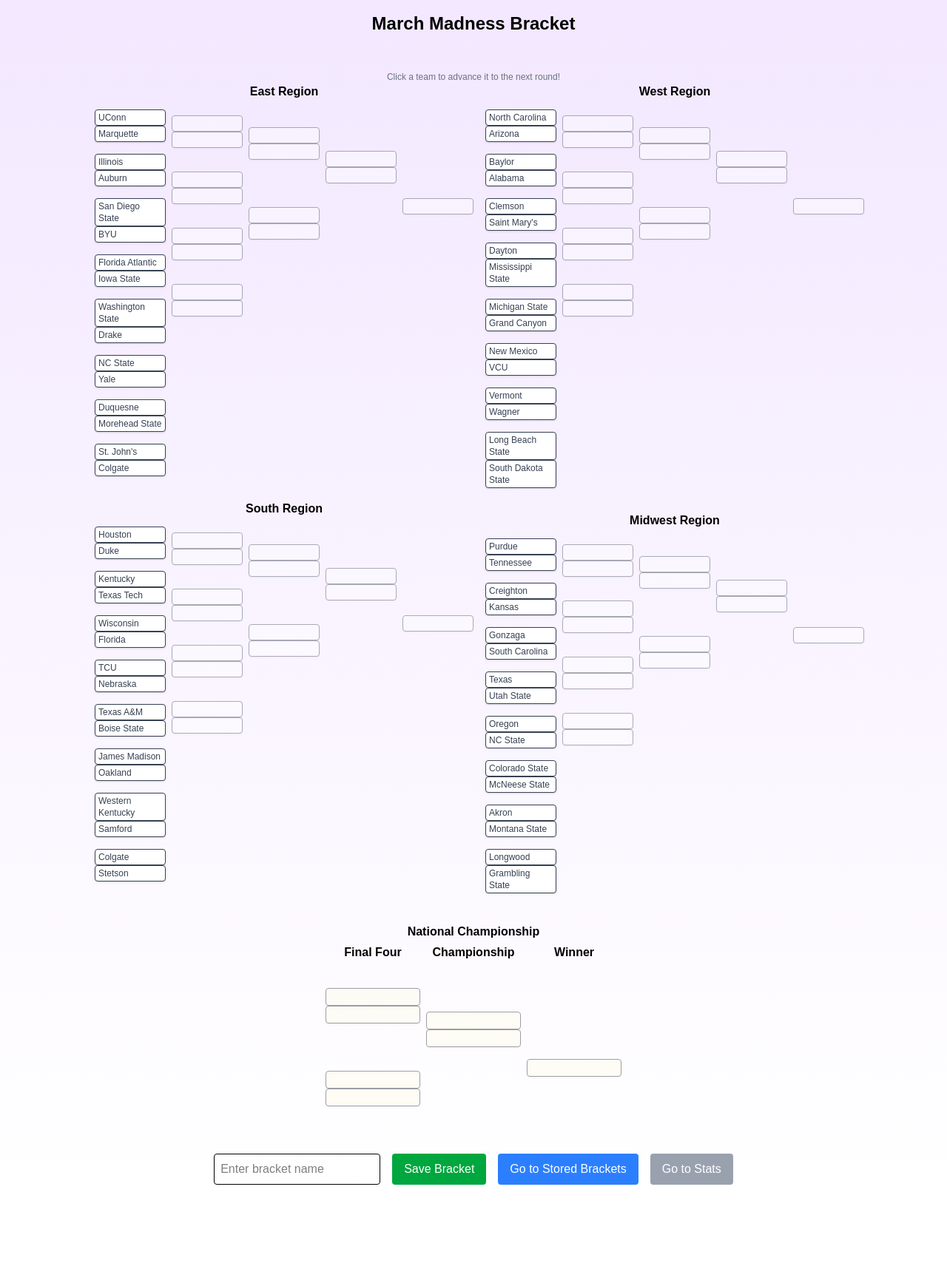
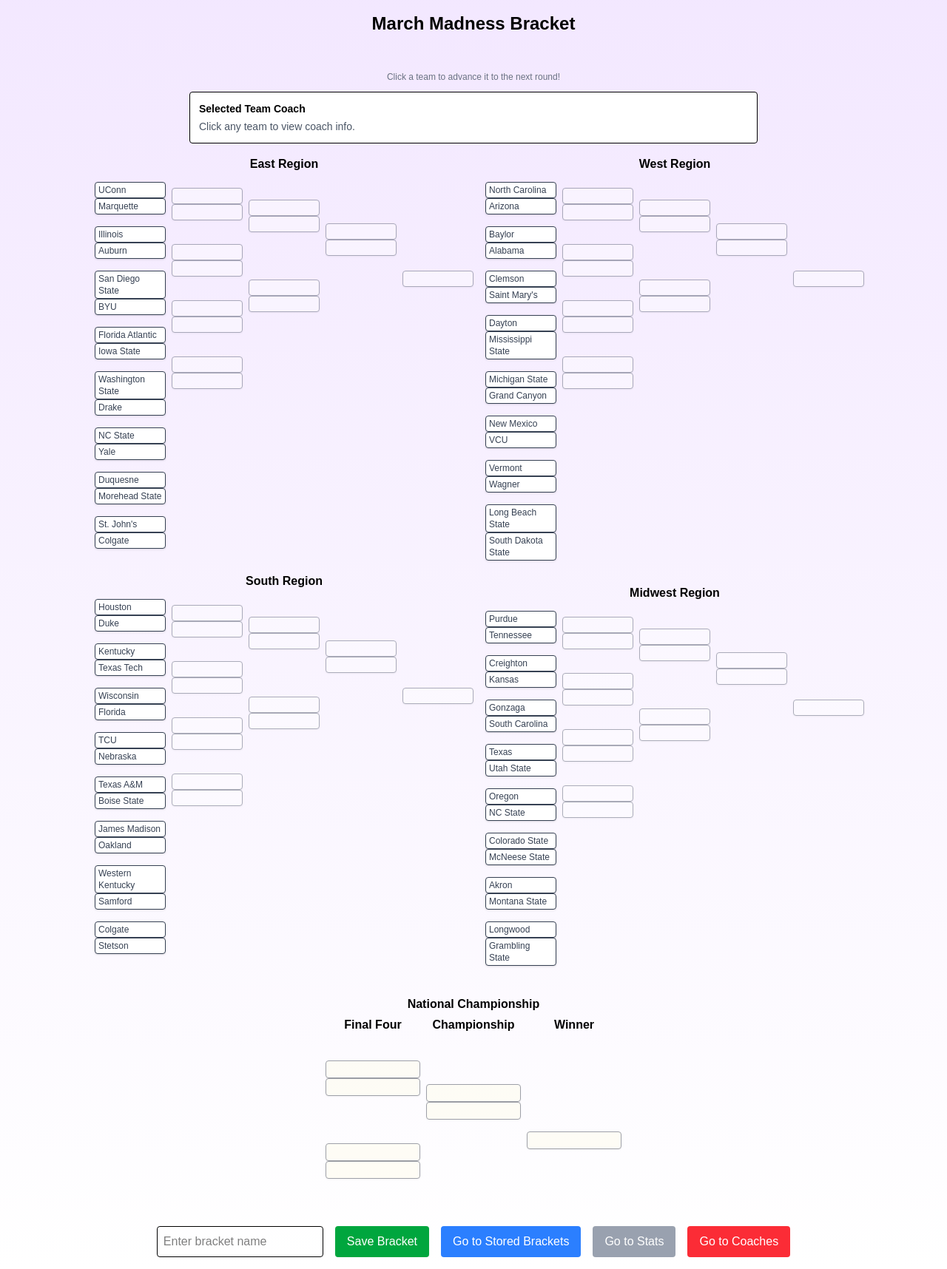
Before and after one commit to kennethsteuart/CS440-MadBracket, a Next.js app in the folder my-app/: page /bracket in a window 1280 px wide. Shown: the whole page at 74% size. Before the commit the page ends 1618 px from the top, so only its background shows below. Built offline with nearby package versions, Linux system fonts and the light colour scheme; no server answers.

Commit message:
Add coach information fetching and display

```diff
--- a/my-app/app/bracket/page.tsx
+++ b/my-app/app/bracket/page.tsx
@@ -6,6 +6,12 @@
 type Region = {
   name: string;
   teams: string[];
+};
+
+type CoachInfo = {
+  firstName: string;
+  lastName: string;
+  salary: string;
 };
 
 const regionNames = ["East", "West", "South", "Midwest"];
@@ -62,9 +68,53 @@
   return Math.pow(2, roundIdx) * 2; // was *1, now *2 for more spacing
 }
 
+function normalizeTeamName(name: string) {
+  return name.toLowerCase().replace(/[^a-z0-9]/g, "");
+}
+
 export default function BracketPage() {
   const router = useRouter();
   const [bracket, setBracket] = useState<string[][][]>(getInitialBracket());
+  const [coachByTeam, setCoachByTeam] = useState<Record<string, CoachInfo>>({});
+  const [selectedTeam, setSelectedTeam] = useState<string>("");
+  const [isCoachLoading, setIsCoachLoading] = useState<boolean>(true);
+  const [coachError, setCoachError] = useState<string>("");
+
+  React.useEffect(() => {
+    const loadCoaches = async () => {
+      setIsCoachLoading(true);
+      setCoachError("");
+      try {
+        const res = await fetch("http://localhost:5001/coaches");
+        if (!res.ok) {
+          const text = await res.text();
+          throw new Error(text || "Failed to load coaches");
+        }
+
+        const data = await res.json();
+        const mapped: Record<string, CoachInfo> = {};
+
+        data.forEach((row: any) => {
+          const coach = {
+            firstName: row.first_name,
+            lastName: row.last_name,
+            salary: row.salary,
+          };
+
+          mapped[normalizeTeamName(row.school_name)] = coach;
+          mapped[normalizeTeamName(row.team_name)] = coach;
+        });
+
+        setCoachByTeam(mapped);
+      } catch (err: any) {
+        setCoachError(err.message || "Unable to load coach data.");
+      } finally {
+        setIsCoachLoading(false);
+      }
+    };
+
+    loadCoaches();
+  }, []);
 
   // Advance a team to the next round (region or national)
   const handleAdvance = (regionIdx: number, round: number, slot: number) => {
@@ -76,6 +126,7 @@
         );
         const team = updated[regionIdx][round][slot];
         if (!team) return prev;
+        setSelectedTeam(team);
         const nextSlot = Math.floor(slot / 2);
         if (round < 2) {
           updated[regionIdx][round + 1][nextSlot] = team;
@@ -94,6 +145,7 @@
       );
       const team = updated[regionIdx][round][slot];
       if (!team) return prev;
+      setSelectedTeam(team);
       const nextSlot = Math.floor(slot / 2);
       updated[regionIdx][round + 1][nextSlot] = team;
       return updated;
@@ -205,10 +257,30 @@
     }
   };
 
+  const selectedCoach = selectedTeam
+    ? coachByTeam[normalizeTeamName(selectedTeam)]
+    : undefined;
+
   return (
     <main className="flex flex-col items-center justify-center min-h-screen p-4 bg-gradient-to-b from-purple-100 to-white">
       <h1 className="text-2xl font-bold mb-4 text-black">March Madness Bracket</h1>
       <div className="mt-8 text-gray-500 text-xs">Click a team to advance it to the next round!</div>
+      <div className="mt-3 mb-4 w-full max-w-3xl bg-white border rounded p-3 text-sm text-black">
+        <div className="font-semibold mb-1">Selected Team Coach</div>
+        {!selectedTeam && <div className="text-gray-600">Click any team to view coach info.</div>}
+        {selectedTeam && isCoachLoading && <div className="text-gray-600">Loading coach data...</div>}
+        {selectedTeam && !isCoachLoading && coachError && <div className="text-red-600">{coachError}</div>}
+        {selectedTeam && !isCoachLoading && !coachError && !selectedCoach && (
+          <div className="text-gray-600">No coach data found for {selectedTeam}.</div>
+        )}
+        {selectedTeam && !isCoachLoading && !coachError && selectedCoach && (
+          <div>
+            <div>Team: {selectedTeam}</div>
+            <div>Coach: {selectedCoach.firstName} {selectedCoach.lastName}</div>
+            <div>Salary: {selectedCoach.salary}</div>
+          </div>
+        )}
+      </div>
       <div className="flex flex-row w-full max-w-5xl justify-between gap-4">
         {/* Left side: East and South */}
         <div className="flex flex-col gap-6 w-1/2">
@@ -250,6 +322,12 @@
         >
           Go to Stats
         </button>
+        <button
+          className="px-4 py-2 bg-red-500 text-white rounded hover:bg-red-600"
+          onClick={() => router.push("/coaches")}
+        >
+          Go to Coaches
+        </button>
       </div>
     </main>
   );
```
